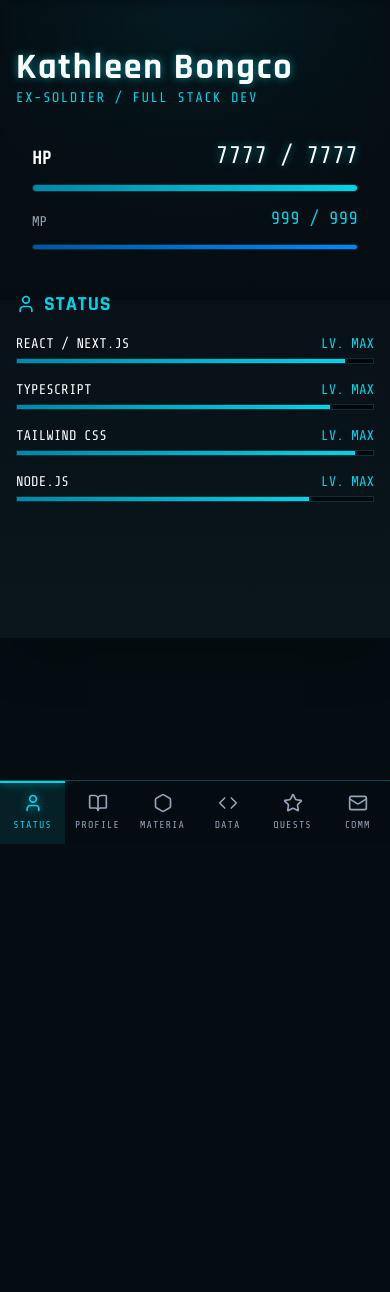
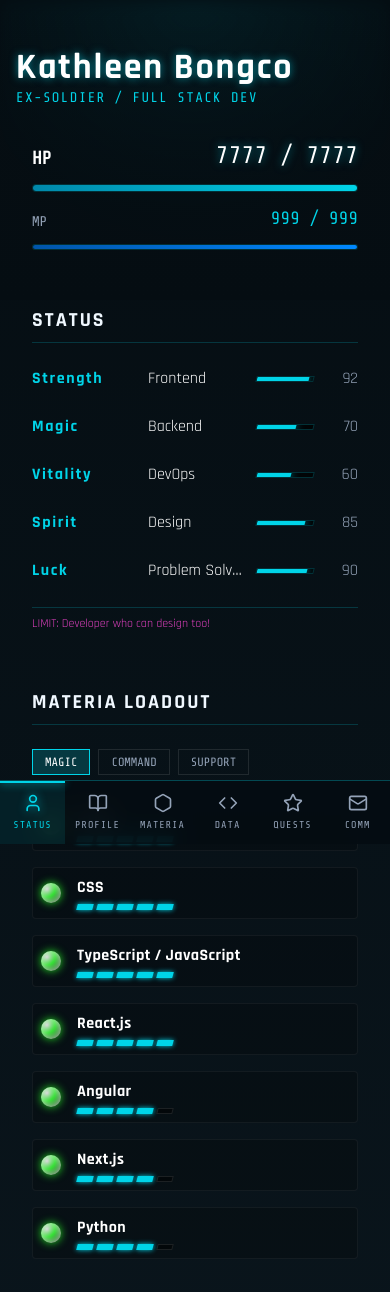
Before and after one commit to kbongco/jrpg-ffvii-portfolio, a React (Vite) app: page / in a window 390 px wide. Shown: the top 1292 px of the page. Before the commit the page ends 844 px from the top, so only its background shows below. Built offline with nearby package versions, Linux system fonts and the light colour scheme.

Commit message:
starting mobile designs

```diff
--- a/src/components/HeroSection.tsx
+++ b/src/components/HeroSection.tsx
@@ -1,19 +1,28 @@
-export default function HeroSection() {
+export default function HeroSection({ variant = "desktop" }) {
+  const isMobile = variant === "mobile";
+
   return (
     <section className="flex flex-col md:flex-row gap-8 items-end justify-between border-b border-[#00d4e8]/30 pb-8 relative">
+
+      {!isMobile && (
         <div className="absolute bottom-0 left-0 w-1/3 h-[1px] bg-gradient-to-r from-[#00d4e8] to-transparent shadow-[0_0_10px_#00d4e8]" />
+      )}
 
+      {/* Name */}
       <div className="flex-1 space-y-2">
-            <h1 className="font-rajdhani text-6xl md:text-8xl font-bold tracking-wider text-glow-teal text-[#f0f8ff] uppercase leading-none">
+        <h1 className="font-rajdhani text-5xl md:text-8xl font-bold tracking-wider text-glow-teal text-[#f0f8ff] uppercase leading-none">
           Kathleen Bongco
         </h1>
-            <p className="font-rajdhani text-2xl md:text-3xl text-[#94a3b8] tracking-widest uppercase pl-1">
+
+        <p className="font-rajdhani text-xl md:text-3xl text-[#94a3b8] tracking-widest uppercase pl-1">
           Software Engineer
         </p>
       </div>
 
+      {/* Stats */}
+      {!isMobile && (
         <div className="flex-none w-full md:w-80 space-y-4 remake-panel p-4 remake-cut">
-            {/* HP Bar */}
+          {/* HP */}
           <div className="space-y-1">
             <div className="flex justify-between text-sm">
               <span className="text-[#00d4e8] font-bold tracking-widest">HP</span>
@@ -23,7 +32,8 @@
               <div className="remake-bar-fill-hp h-full w-full" />
             </div>
           </div>
-            {/* MP Bar */}
+
+          {/* MP */}
           <div className="space-y-1">
             <div className="flex justify-between text-sm">
               <span className="text-[#0088ff] font-bold tracking-widest">MP</span>
@@ -34,6 +44,15 @@
             </div>
           </div>
         </div>
+      )}
+
+      {/* Optional: mobile version of stats */}
+      {isMobile && (
+        <div className="w-full text-sm text-[#94a3b8] flex justify-between">
+          <span>HP: 9999</span>
+          <span>MP: 999</span>
+        </div>
+      )}
     </section>
-  )
+  );
 }
--- a/src/components/PortfolioMobile.tsx
+++ b/src/components/PortfolioMobile.tsx
@@ -9,6 +9,7 @@
   Star,
   BookOpen,
 } from "lucide-react";
+import Status from "./Status";
 
 export default function PortfolioMobile() {
   const [activeTab, setActiveTab] = useState("status");
@@ -83,40 +84,7 @@
 
           {/* Dynamic Content based on activeTab */}
           <main className="space-y-6 pb-6">
-            {activeTab === "status" && (
-              <div className="space-y-4 animate-in fade-in slide-in-from-right-4 duration-300">
-                <h2 className="text-[#00d4e8] font-bold text-xl uppercase tracking-wider flex items-center gap-2">
-                  <User className="w-5 h-5" /> Status
-                </h2>
-
-                <div className="space-y-4">
-                  {[
-                    { name: "REACT / NEXT.JS", val: 92 },
-                    { name: "TYPESCRIPT", val: 88 },
-                    { name: "TAILWIND CSS", val: 95 },
-                    { name: "NODE.JS", val: 82 },
-                  ].map((skill, i) => (
-                    <div key={i} className="space-y-1">
-                      <div className="flex justify-between font-share-tech text-sm">
-                        <span className="text-white uppercase">
-                          {skill.name}
-                        </span>
-                        <span className="text-[#00d4e8]">LV. MAX</span>
-                      </div>
-                      <div className="remake-bar-container h-1.5 w-full">
-                        <div
-                          className="remake-bar-fill-hp h-full"
-                          style={{
-                            width: `${skill.val}%`,
-                            transitionDelay: `${i * 100}ms`,
-                          }}
-                        />
-                      </div>
-                    </div>
-                  ))}
-                </div>
-              </div>
-            )}
+            {activeTab === "status" && <Status variant="mobile" />}
 
             {activeTab === "materia" && (
               <div className="space-y-4 animate-in fade-in slide-in-from-right-4 duration-300">
--- a/src/components/Status.tsx
+++ b/src/components/Status.tsx
@@ -1,51 +1,103 @@
 import StatRow from "./StatRow";
 import MateriaSlot from "./MateriaSlot";
-import { materia } from "@/data/sidequests";
+import { materia, stats } from "@/data/sidequests";
 import { useState } from "react";
-import { stats } from "@/data/sidequests";
 
-export default function Status() {
+export default function Status({ variant = "desktop" }) {
+  const isMobile = variant === "mobile";
 
-  const materiaFilter = ["magic", "command", "support"]
-  const [filter, setFilter] = useState('magic')
+  const materiaFilter = ["magic", "command", "support"];
+  const [filter, setFilter] = useState("magic");
+
   return (
-    <section className="grid grid-cols-1 md:grid-cols-12 gap-8">
-      <div className="md:col-span-4 remake-panel p-6 remake-cut-tl space-y-8 animate-pulse-glow">
-        <h2 className="font-rajdhani text-3xl font-bold tracking-widest border-b border-[#00d4e8]/20 pb-2 mb-6">
+    <section
+      className={
+        isMobile
+          ? "flex flex-col gap-6"
+          : "grid grid-cols-1 md:grid-cols-12 gap-8"
+      }
+    >
+      {/* LEFT PANEL (STATUS) */}
+      <div
+        className={
+          isMobile
+            ? "remake-panel p-4 space-y-6"
+            : "md:col-span-4 remake-panel p-6 remake-cut-tl space-y-8 animate-pulse-glow"
+        }
+      >
+        <h2
+          className={`font-rajdhani font-bold tracking-widest border-b border-[#00d4e8]/20 pb-2 mb-6 ${
+            isMobile ? "text-xl" : "text-3xl"
+          }`}
+        >
           STATUS
         </h2>
 
         <div className="space-y-6">
           {stats.map((stat) => (
-            <StatRow label={stat.label} category={stat.category} value={stat.value}/>
+            <StatRow
+              key={stat.label}
+              label={stat.label}
+              category={stat.category}
+              value={stat.value}
+            />
           ))}
         </div>
 
+        {/* LIMIT BREAK */}
+        {!isMobile && (
           <div className="mt-8 pt-6 border-t border-[#00d4e8]/20 space-y-2">
             <div className="flex justify-between text-sm">
               <span className="text-[#e040c0] font-bold tracking-widest text-glow-magenta">
                 LIMIT BREAK
               </span>
-            <span className="text-white">Developer who can design too!</span>
+              <span className="text-white">
+                Developer who can design too!
+              </span>
             </div>
             <div className="remake-bar-container h-3 w-full skew-x-[-15deg]">
               <div className="remake-bar-fill-limit h-full w-[100%]" />
             </div>
           </div>
+        )}
+
+        {/* Mobile compact version */}
+        {isMobile && (
+          <div className="text-xs text-[#e040c0] pt-2 border-t border-[#00d4e8]/20">
+            LIMIT: Developer who can design too!
+          </div>
+        )}
       </div>
 
-      <div className="md:col-span-8 remake-panel p-6 remake-cut flex flex-col">
-        <h2 className="font-rajdhani text-3xl font-bold tracking-widest border-b border-[#00d4e8]/20 pb-2 mb-6">
+      {/* RIGHT PANEL (MATERIA) */}
+      <div
+        className={
+          isMobile
+            ? "remake-panel p-4 flex flex-col"
+            : "md:col-span-8 remake-panel p-6 remake-cut flex flex-col"
+        }
+      >
+        <h2
+          className={`font-rajdhani font-bold tracking-widest border-b border-[#00d4e8]/20 pb-2 mb-6 ${
+            isMobile ? "text-xl" : "text-3xl"
+          }`}
+        >
           MATERIA LOADOUT
         </h2>
 
-        <div className="flex flex-wrap gap-2 mb-6 justify-end">
+        {/* FILTER BUTTONS */}
+        <div
+          className={`flex flex-wrap gap-2 mb-6 ${
+            isMobile ? "justify-start" : "justify-end"
+          }`}
+        >
           {materiaFilter.map((t) => (
             <button
               key={t}
               onClick={() => setFilter(t)}
               className={`px-3 py-1 text-xs font-share-tech border transition
-        ${filter === t
+                ${
+                  filter === t
                     ? "bg-[#00d4e8]/20 border-[#00d4e8] text-white"
                     : "border-white/10 text-[#94a3b8]"
                 }`}
@@ -55,9 +107,14 @@
           ))}
         </div>
 
-        <div className="grid grid-cols-1 sm:grid-cols-2 gap-4 flex-1 content-start">
+        {/* MATERIA GRID */}
+        <div
+          className={`grid gap-4 flex-1 content-start ${
+            isMobile ? "grid-cols-1" : "grid-cols-1 sm:grid-cols-2"
+          }`}
+        >
           {materia
-  .filter((m) => filter === "all" || m.type === filter)
+            .filter((m) => m.type === filter)
             .map((mat) => (
               <MateriaSlot
                 key={mat.name}
--- a/src/data/sidequests.ts
+++ b/src/data/sidequests.ts
@@ -1,3 +1,5 @@
+import { User, BookOpen, Hexagon, Code, Star, Mail } from "lucide-react";
+
 type SideQuests = {
   title: string;
   reward: string;
@@ -21,6 +23,18 @@
   label: string;
   category: string;
   value: number;
+}
+
+type TabNames = {
+  id: string;
+  icon: any;
+  label: string;
+}
+
+type Jobs = {
+  title: string;
+  desc: string;
+  tech: string[]
 }
 
 export const sideQuests: SideQuests[] = [
@@ -87,3 +101,45 @@
   { label: "Spirit", category: "Design", value: 85 },
   { label: "Luck", category: "Problem Solving", value: 90 }
 ];
+
+export const tabNames: TabNames[] = [
+    { id: "status", icon: User, label: "STATUS" },
+    { id: "about", icon: BookOpen, label: "PROFILE" },
+    { id: "materia", icon: Hexagon, label: "MATERIA" },
+    { id: "projects", icon: Code, label: "DATA" },
+    { id: "sidequests", icon: Star, label: "QUESTS" },
+    { id: "contact", icon: Mail, label: "COMM" },
+]
+
+export const jobTitles: Jobs[] = [
+  {
+    title: "New World Group - Front End Developer (Contract) (1/2026 - 3/2026)",
+    desc: "A contract role supporting the dev team with managing 100s of client sites. Building various components, and adding gtags for marketing",
+    tech: ["React", "Next.js", "CMS Systems", "PHP"],
+  },
+  {
+    title: "Self Employed/Caregiving (3/2023 - present)",
+    desc: "A mini career break was taken to caregive for an ailing family member. During this time, I never stopped learning coding and improving my skills. Including a project called ClearBench was made",
+    tech: ["React.js", "Typescript", "Next.js", "Python", "CI/CD", "FastAPI", "Design Skills"],
+  },
+  {
+    title: "EY Design Studio - UX Engineer (2/2022 - 3/2023)",
+    desc: "A role supporting one of the large HVAC clients, migrating their sharepoint sites to more accessible Angular Sites.",
+    tech: ["Angular", "Typescript"],
+  },
+  {
+    title: "Verizon via Infovision - Junior Software Developer (3/2021 - 2/2022)",
+    desc: "A role within the Gen Z team at Verizon supporting with redesigning the verizon retail site",
+    tech: ["React.js", "QA Testing", "Accessibility"],
+  },
+  {
+    title: "General Assembly - Software Engineer Fellow (6/2020 - 9/2020)",
+    desc: "Attended a 3 month long coding bootcamp to learn full stack development. Completed various projects and worked with our sister design cohort",
+    tech: ["React.js", "Ruby on Rails", "Node.js", "Ruby", "Express.js", "Mongoose", "SQL"],
+  },
+  {
+    title: "Various Science Lab roles (2014 - 2019)",
+    desc: "Prior to career changing to SWE, I used to work in the food industry working in the lab. I picked up transferable skills useful for development.",
+    tech: ["lab skills", "domain knowledge", "teamwork", "data analysis"],
+  },
+];
```
Also changed, not shown: src/components/Tabs.tsx (added, +35 -0 lines). Lines whose indentation alone changed are shown as unchanged.
